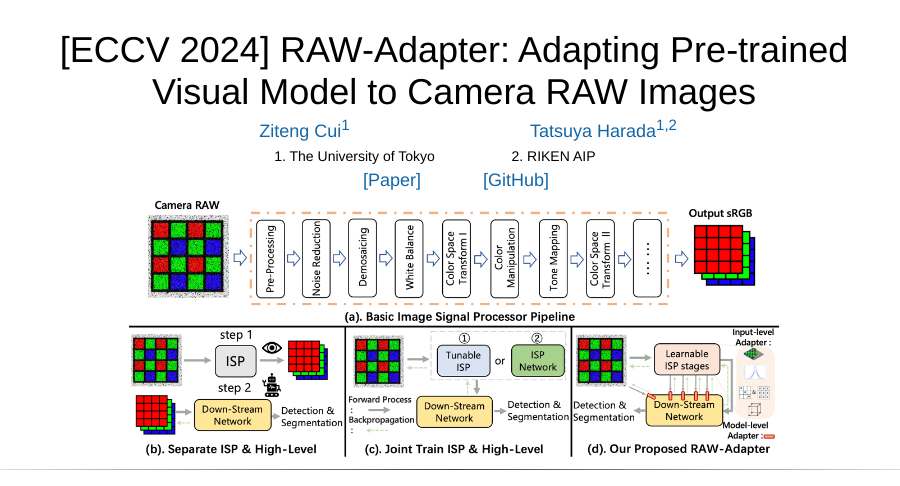
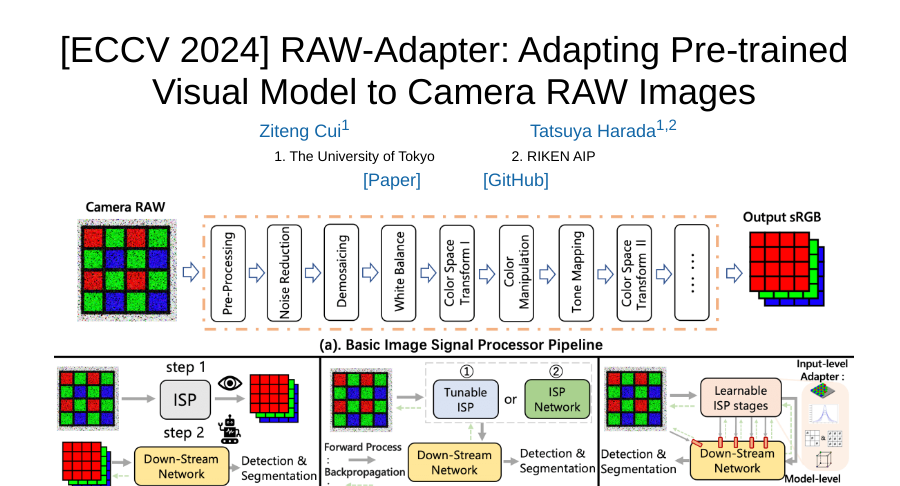
Before and after one commit to cuiziteng/RAW_Adapter_web, a plain HTML site: page index.html in a window 1280 px wide. Shown: the top 486 px of the page, without its empty margins (186-1086 px from the left). Drawn offline with Linux system fonts and the light colour scheme; a script that the page names is missing.

Commit message:
Update index.html

```diff
--- a/index.html
+++ b/index.html
@@ -190,11 +190,11 @@
 	</center>
 
 	<center>
-		<table align=center width=850px>
+		<table align=center width=1000px>
 			<tr>
-				<td width=800px>
+				<td width=850px>
 					<center>
-						<img class="round" style="width:650px" src="./resources/Fig1.png"/>
+						<img class="round" style="width:800px" src="./resources/Fig1.png"/>
 					</center>
 				</td>
 			</tr>
```
